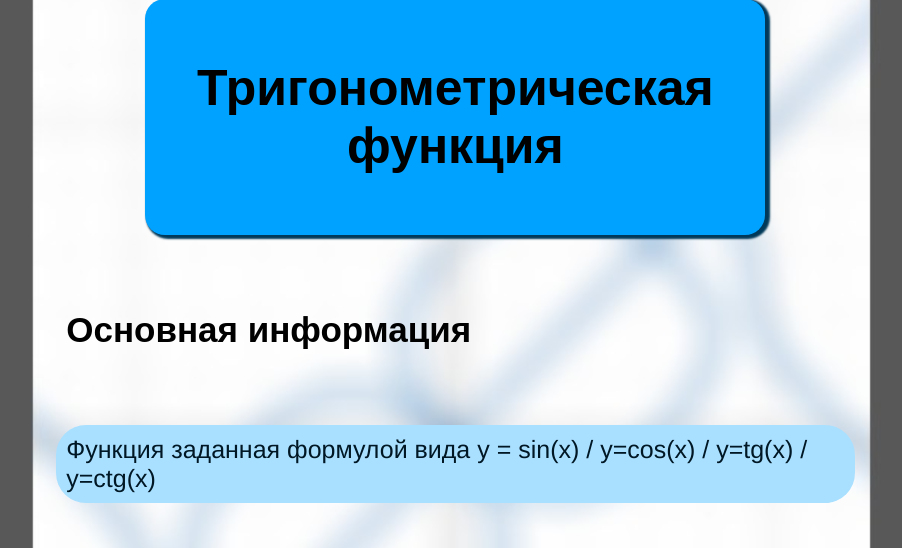
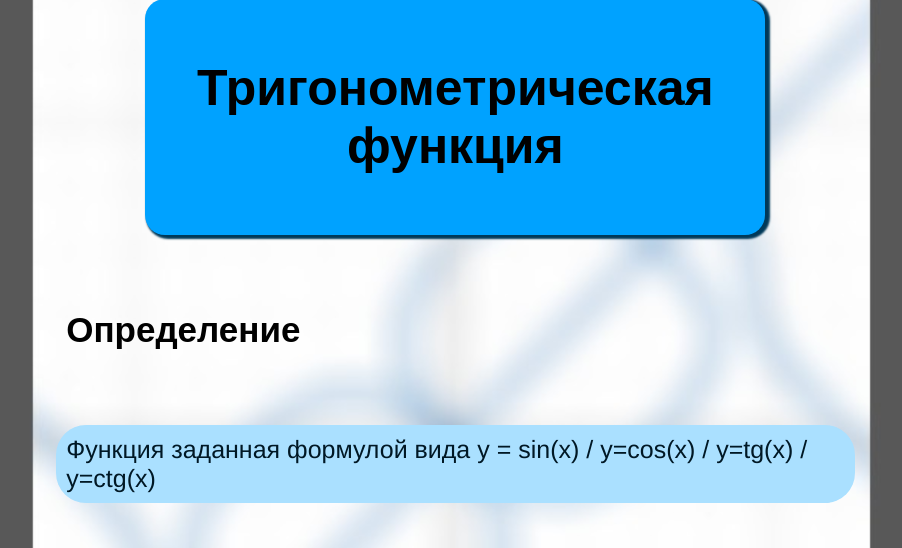
Before and after one commit to ivkinivan/functions, a Flask app: page /trigonometric_func in a window 1280 px wide. Shown: the part 131-679 px from the top of the page, without its empty margins (187-1089 px from the left). Run offline with Flask 3, Linux system fonts and the light colour scheme.

Commit message:
доп рофлы

```diff
--- a/templates/trigonometric_func.html
+++ b/templates/trigonometric_func.html
@@ -22,7 +22,7 @@
             </header>
         <div class="z1"><p>Тригонометрическая функция</p></div>
         <article id="whois">
-        <div class="z2"><p>Основная информация</p></div>
+        <div class="z2"><p>Определение</p></div>
         <div class=" minf">Функция заданная формулой вида y = sin(x) / y=cos(x) / y=tg(x) / y=ctg(x)
         <br></div>
 
```
Also changed, not shown: static/img/graf_nograf.png.
